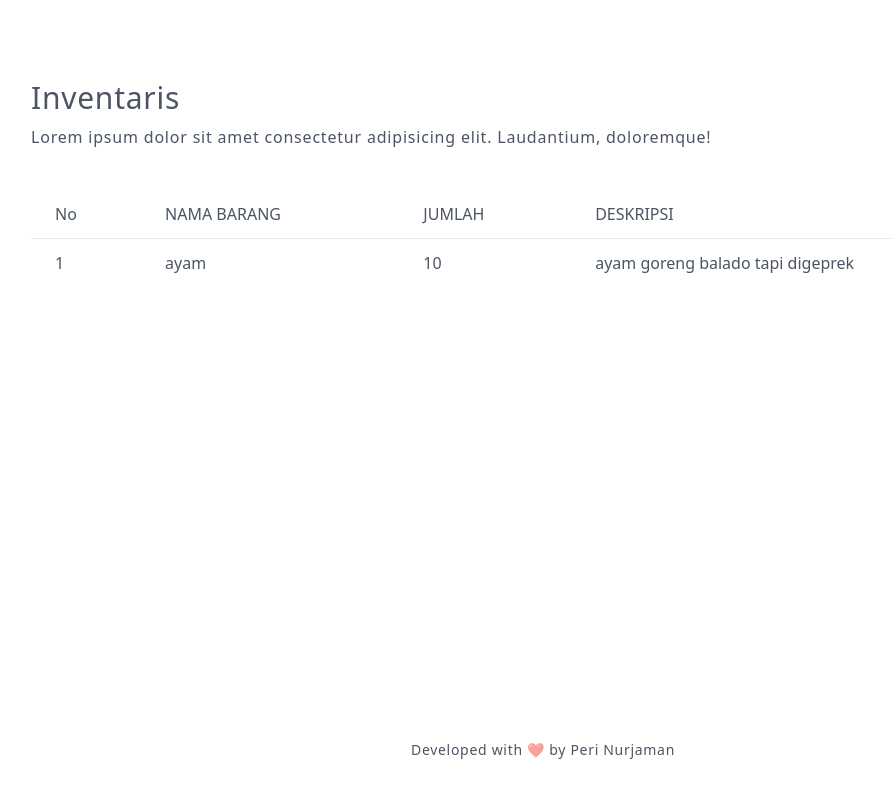
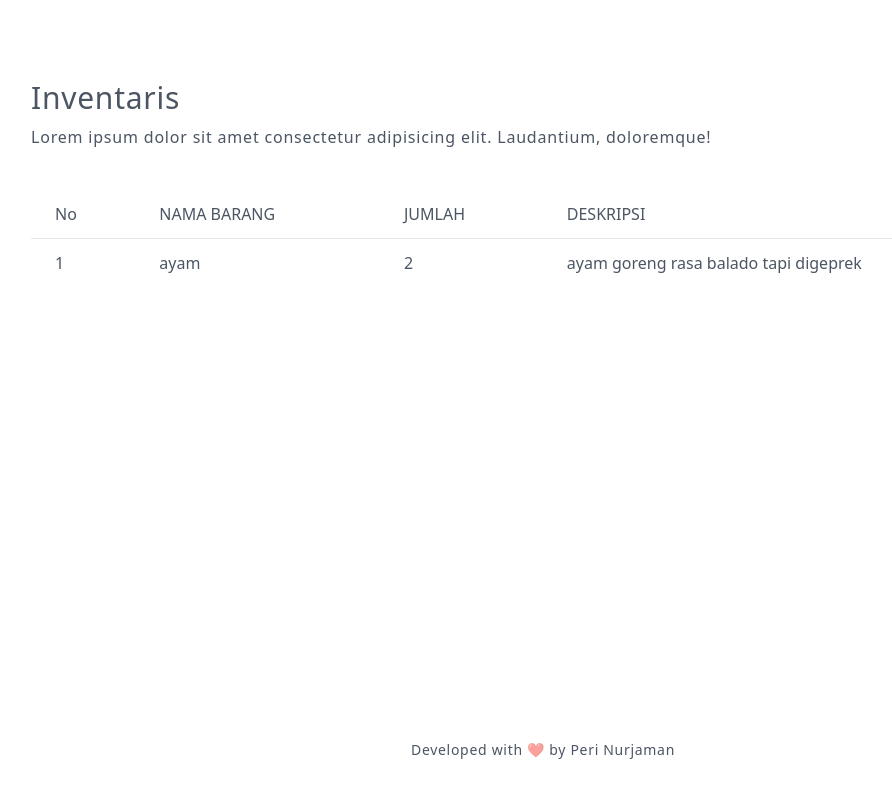
Before and after one commit to lahferii/project-inventaris-pemrograman-semester-1, a plain HTML site: page public/2024-11-22/inventaris_1.html in a window 1280 px wide. Shown: the whole page, without its empty margins (97-989 px from the left). Drawn offline with nearby package versions, Linux system fonts and the light colour scheme.

Commit message:
ch readme

```diff
--- a/public/2024-11-22/inventaris_1.html
+++ b/public/2024-11-22/inventaris_1.html
@@ -26,8 +26,8 @@
           <tr>
             <th class="px-6 py-3 whitespace-nowrap text-start font-medium text-gray-600">1</th>
             <th class="px-6 py-3 whitespace-nowrap text-start font-medium text-gray-600">ayam</th>
-            <th class="px-6 py-3 whitespace-nowrap text-start font-medium text-gray-600">10</th>
-            <th class="px-6 py-3 text-start font-medium text-gray-600">ayam goreng balado tapi digeprek</th>
+            <th class="px-6 py-3 whitespace-nowrap text-start font-medium text-gray-600">2</th>
+            <th class="px-6 py-3 text-start font-medium text-gray-600">ayam goreng rasa balado tapi digeprek</th>
           </tr>
         </tbody>
       </table>
```
Also changed, not shown: 1 other file.
